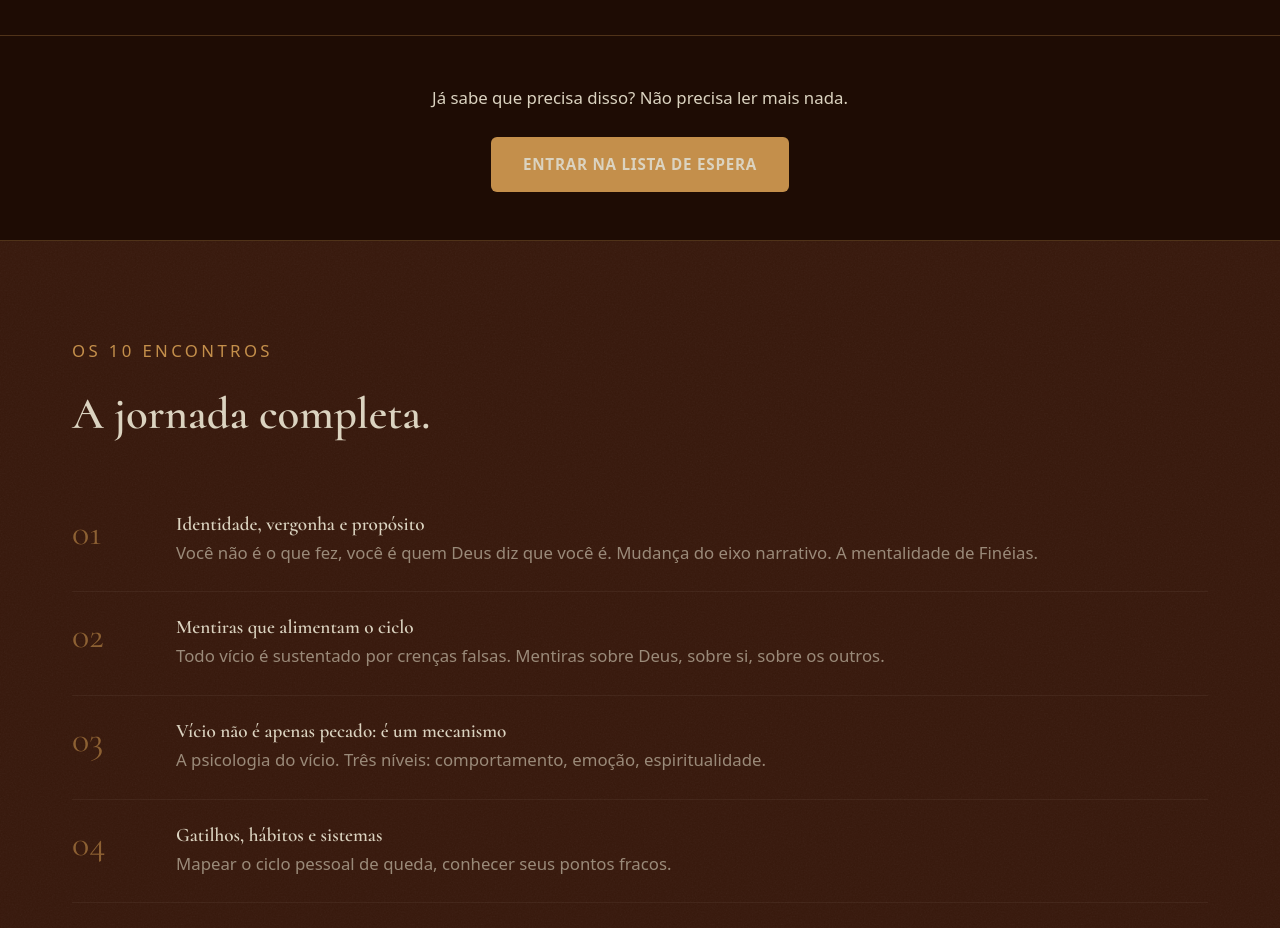
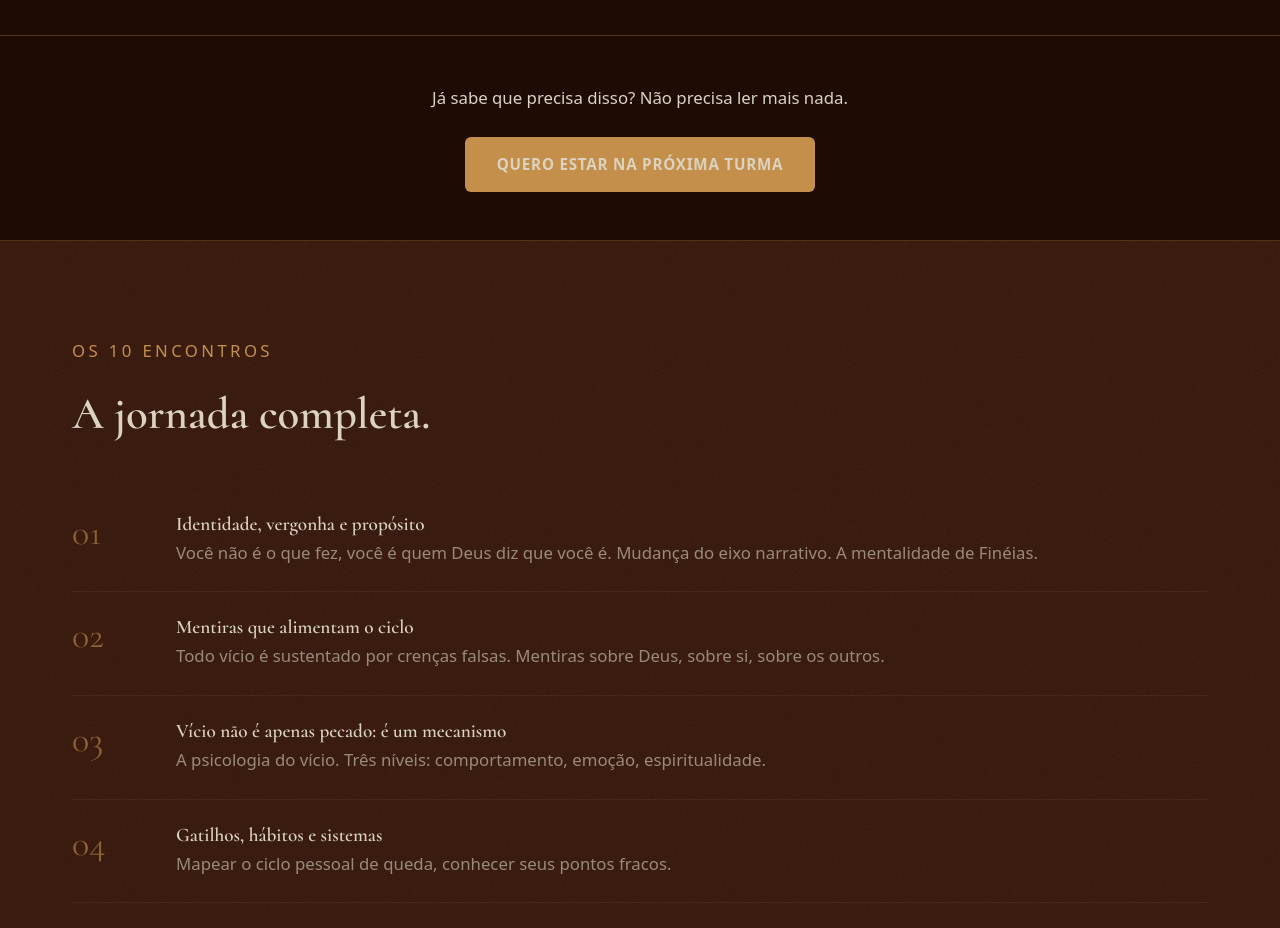
Before and after one commit to ocedro/ocedro2, a Next.js app: page /fineias in a window 1280 px wide. Shown: the part 2560-3488 px from the top of the page. Built offline with nearby package versions, Linux system fonts and the light colour scheme.

Commit message:
fineias: ajusta texto do botão CTA meio

```diff
--- a/app/fineias/page.tsx
+++ b/app/fineias/page.tsx
@@ -122,7 +122,7 @@ export default function FineiasPage() {
         <div className="max-w-[1200px] mx-auto px-5 md:px-8">
           <p className="text-lg text-cedro-white mb-6">Já sabe que precisa disso? Não precisa ler mais nada.</p>
           <Button asChild withArrow>
-            <a href="https://form.respondi.app/Qr9kjWMI" target="_blank" rel="noopener noreferrer">Entrar na lista de espera</a>
+            <a href="https://form.respondi.app/Qr9kjWMI" target="_blank" rel="noopener noreferrer">Quero estar na próxima turma</a>
           </Button>
         </div>
       </section>
```
